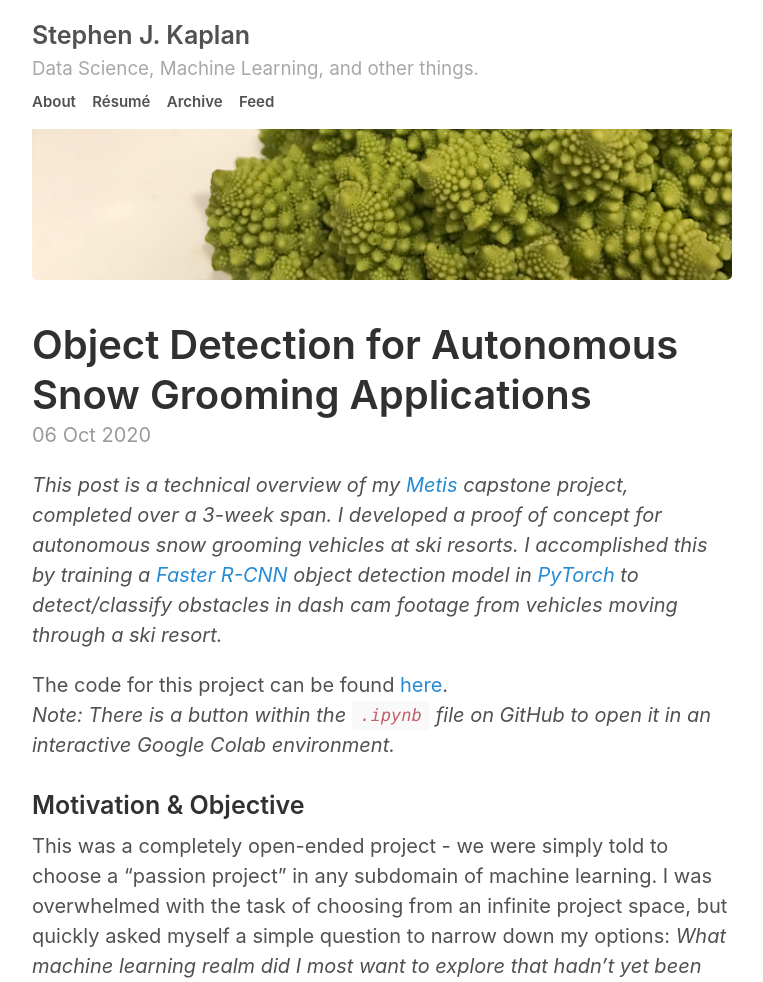
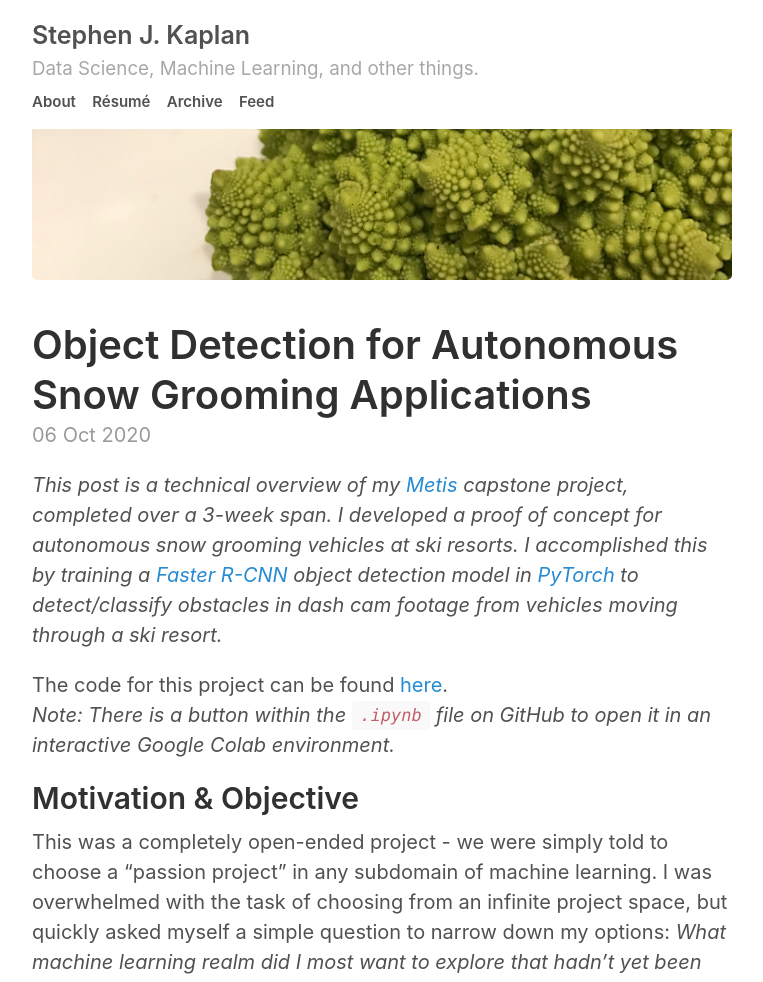
Before and after one commit to stephenjkaplan/stephenjkaplan.github.io, a Jekyll site: the page built from _posts/2020-10-06-snow-grooming-object-detection.md, in a window 1280 px wide. Shown: the top 982 px of the page, without its empty margins (258-1021 px from the left). Built offline with Jekyll 4.4.1, drawn with Linux system fonts in a browser that asks for light colours.

Commit message:
fixing header sizes

```diff
--- a/_posts/2020-10-06-snow-grooming-object-detection.md
+++ b/_posts/2020-10-06-snow-grooming-object-detection.md
@@ -13,7 +13,7 @@ The code for this project can be found [here](https://github.com/stephenjkaplan/
 <br>
 _Note: There is a button within the `.ipynb` file on GitHub to open it in an interactive Google Colab environment._
 
-### Motivation & Objective
+## Motivation & Objective
 
 This was a completely open-ended project - we were simply told to choose a "passion project" in any subdomain of
 machine learning. I was overwhelmed with the task of choosing from an infinite project space, but quickly
@@ -60,9 +60,9 @@ The deliverables of this project were two-fold:
 1. A neural network trained to detect objects in images that a snow grooming vehicle might see in its field of view.
 2. A demo created by applying the model to snow groomer dash cam footage to draw boundary boxes around detected objects.
 
-### Methodology
+## Methodology
 
-#### Object Detection
+### Object Detection
 
 An object detection model is designed to return two sets of outputs for a given image:
 1. The detected instances of semantic objects of a variety of classes in the image (ex. "tree", "person", "car").
@@ -77,7 +77,7 @@ An object detection model is designed to return two sets of outputs for a given
 Therefore, it follows that the training data for such a model must contain "ground truth" boundary boxes with
 annotated class labels on each image.
 
-#### Data
+### Data
 
 It turns out that it is extremely labor intensive to manually draw boundary boxes on thousands of images. In fact,
 it is common for companies tackling computer vision problems to out source the annotation/labeling task to
@@ -111,7 +111,7 @@ These three classes seemed like the most essential objects for a snow grooming v
 moves up and down the mountain. I downloaded approximately 5000 images per class, some containing multiple object instances
 (for instance, 3 annotated trees in a single image).
 
-#### Transfer Learning
+### Transfer Learning
 
 The primary machine learning technique used for this project was
 [transfer learning](https://www.datacamp.com/community/tutorials/transfer-learning?utm_source=adwords_ppc&utm_campaignid=1565261270&utm_adgroupid=67750485268&utm_device=c&utm_keyword=&utm_matchtype=b&utm_network=g&utm_adpostion=&utm_creative=295208661496&utm_targetid=dsa-429603003980&utm_loc_interest_ms=&utm_loc_physical_ms=9028778){:target="_blank"}.
@@ -137,12 +137,12 @@ It may be obvious to some, _but what are some reasons you'd want to use transfer
 - Since only a fraction of the weights of the neural network have to be updated with every training epoch, the
   model can be trained much more quickly.
 
-#### Choosing the Right Tools
+### Choosing the Right Tools
 
 Determining which computing platform and neural network library to use took up the majority of my time while working on
 this project.
 
-**Computing Platform**
+#### Computing Platform
 
 Due to the fact that training neural networks on large datasets can be extremely CPU and RAM intensive, it is
 common to use a GPU on a cloud compute platform rather than a laptop. Unfortunately, I initially jumped to
@@ -154,7 +154,7 @@ I ended up choosing to work with the popular
 This platform, allows you to freely run software on GPUs using a coding interface based on [Jupyter Notebook](https://jupyter.org/){:target="_blank"}, and host
 and access data on a Google Drive folder.
 
-**Neural Network Toolkit**
+#### Neural Network Toolkit
 
 As most people in the data science community are aware, the two most popular neural network libraries written
 in Python are Google's [TensorFlow](https://www.tensorflow.org/){:target="_blank"} and Facebook's
@@ -176,7 +176,7 @@ which turned out to be the perfect starting point, and led me to choose PyTorch
 data format, creating a custom `torch.utils.data.Dataset` class, removing the "Mask R-CNN" model for instance
 segmentation, adding custom image transformations for training, and much more.)
 
-**Auxiliary Computer Vision Tasks**
+#### Auxiliary Computer Vision Tasks
 
 Demo-ing this model on video footage required the auxiliary task of drawing predicted boundary boxes and labels
 on each frame. The choice to perform this task was a bit more obvious - [OpenCV](https://opencv.org/){:target="_blank"}. OpenCV
@@ -185,7 +185,7 @@ for image augmentation, it also has its own machine learning modeling libraries,
 Python implementation of OpenCV, [opencv-python](https://pypi.org/project/opencv-python/){:target="_blank"} to carry out the
 boundary box drawing task.
 
-#### Training the Model
+### Training the Model
 
 I would have liked to spend a lot more time trying out different optimizers and hyperparameters for the model,
 but given the time constraint I settled on a model with the following features:
@@ -221,9 +221,9 @@ was due, the model was still too complex. If I had more time, I would have:
 - Leveraged more compute power to do k-fold cross validation to determine the optimal set of hyperparameters.
 - Specifically messed around with weight decay (L2 regularization) to try and reduce model complexity.
 
-#### Evaluating the Model
+### Evaluating the Model
 
-##### Quantitative Evaluation
+#### Quantitative Evaluation
 
 As [described earlier](#data), object detection training data is composed of images, boundary boxes, and labels.
 A given image may contain multiple detectable objects, and its corresponding annotation will indicate the
@@ -253,7 +253,7 @@ My model achieved a mAP of `0.178` and a mAR of `0.319` for an IOU threshold ran
 the original object detection model that I applied transfer learning to achieve a mAP of 0.37 on the COCO
 image dataset.
 
-##### Qualitative Evaluation: The Demo
+#### Qualitative Evaluation: The Demo
 
 In order to simulate the performance of the model on an actual snow grooming vehicle, I found some dash cam footage
 from snow cats and go pro footage from skiers moving through a mountain. I used OpenCV to separate the videos
@@ -271,7 +271,7 @@ distinction. Upon further investigation, it turned out that the dataset I used a
 a ground truth bounding box applied to a group or single instance. This is something that could definitely
 be incorporated to improve the model in the future.
 
-### API
+## API
 
 With just a bit of time to spare before the final presentation, I decided to prototype an API that contains
 an endpoint for making object detection predictions on any image. I didn't spend time deploying it to a server, but
```
